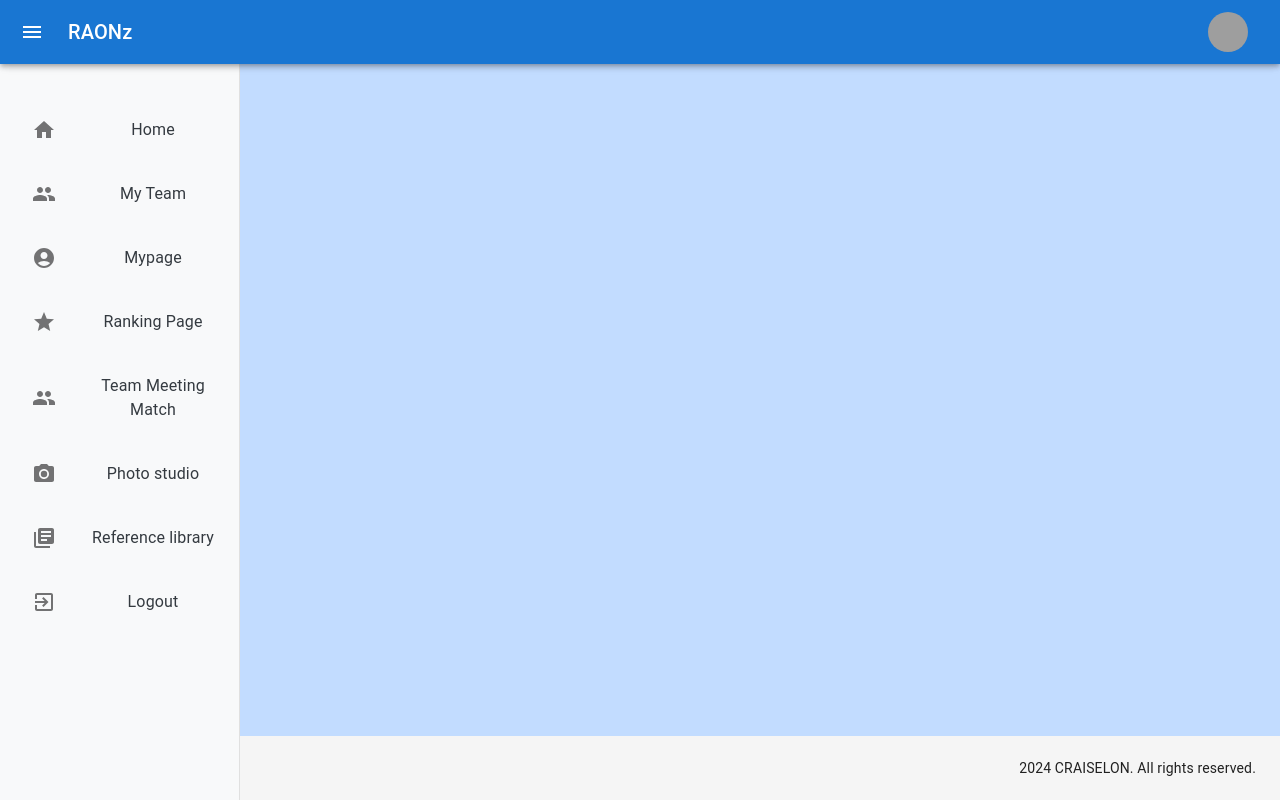
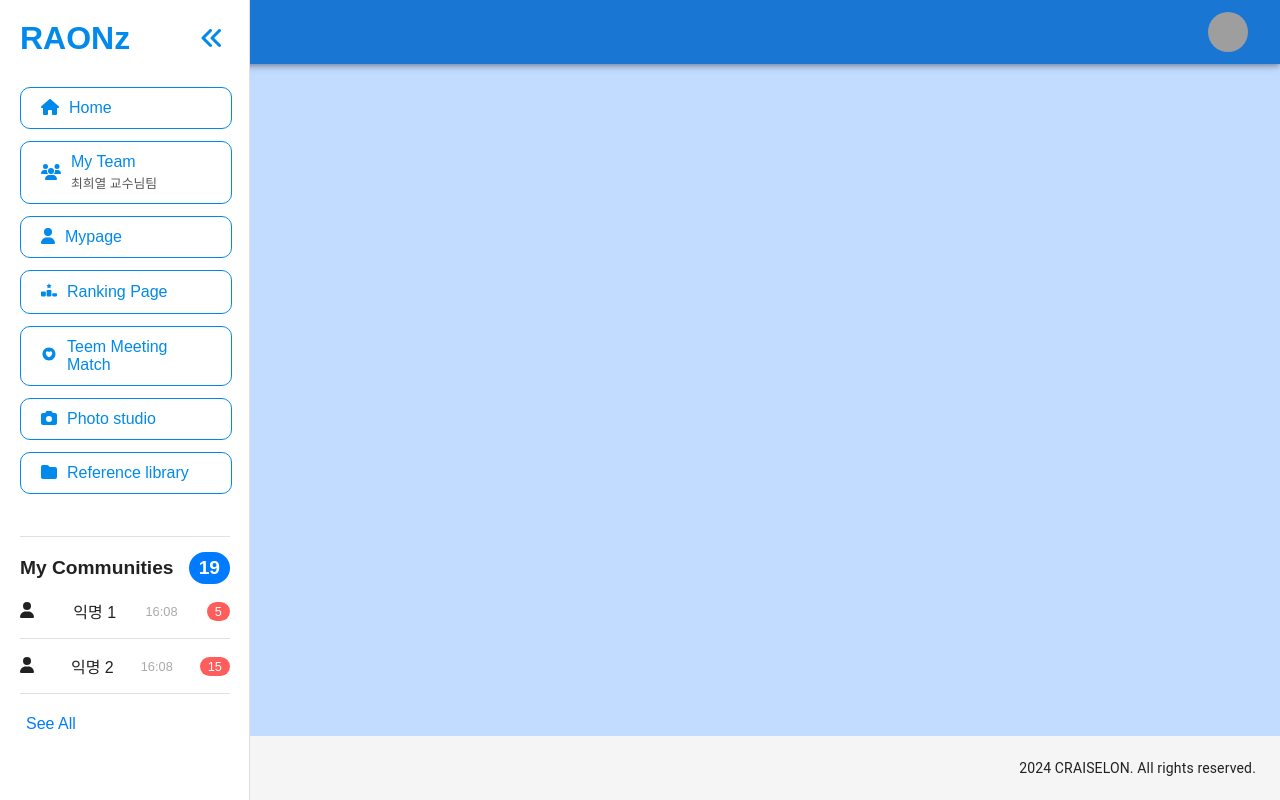
Before and after one commit to 2024-SE-Project/FrontEnd, a React (Create React App) app in the folder hgu_tmaew_front/: page /dashboard in a window 1280 px wide. Built offline with nearby package versions, Linux system fonts and the light colour scheme; grey boxes are pictures that could not be loaded.

Commit message:
change drawer
사이드바 수정

```diff
--- a/hgu_tmaew_front/package.json
+++ b/hgu_tmaew_front/package.json
@@ -6,6 +6,8 @@
     "@emotion/react": "^11.11.4",
     "@emotion/style": "^0.8.0",
     "@emotion/styled": "^11.11.5",
+    "@fortawesome/free-solid-svg-icons": "^6.5.2",
+    "@fortawesome/react-fontawesome": "^0.2.2",
     "@iconify/react": "^4.1.1",
     "@mui/icons-material": "^5.15.19",
     "@mui/material": "^5.15.19",
@@ -20,6 +22,7 @@
     "react": "^18.3.1",
     "react-dom": "^18.3.1",
     "react-helmet-async": "^2.0.5",
+    "react-icons": "^5.2.1",
     "react-parallax": "^3.5.1",
     "react-router-dom": "^6.23.0",
     "react-scripts": "5.0.1",
--- a/hgu_tmaew_front/public/index.html
+++ b/hgu_tmaew_front/public/index.html
@@ -2,6 +2,7 @@
 <html lang="en">
   <head>
     <meta charset="utf-8" />
+    <link rel="stylesheet" href="https://cdnjs.cloudflare.com/ajax/libs/font-awesome/5.15.4/css/all.min.css">
     <link rel="icon" href="%PUBLIC_URL%/logo.svg" type="image/svg+xml" />
     <meta name="viewport" content="width=device-width, initial-scale=1" />
     <meta name="theme-color" content="#000000" />
--- a/hgu_tmaew_front/src/page/css/Sidebar.css
+++ b/hgu_tmaew_front/src/page/css/Sidebar.css
@@ -1,12 +1,11 @@
+@import url('https://cdnjs.cloudflare.com/ajax/libs/font-awesome/5.15.4/css/all.min.css');
+
 .sidebar {
-    width: 250px;
-    background-color: #f8f9fa;
-    height: 100vh;
-    display: flex;
-    flex-direction: column;
-    align-items: center;
-    padding-top: 20px;
-    box-shadow: 2px 0 5px rgba(0,0,0,0.1);
+    width: 210px;
+    background-color: #ffffff;
+    border-right: 1px solid #e0e0e0;
+    padding: 20px;
+    font-family: Arial, sans-serif;
 }
 
 .sidebar-header {
@@ -15,38 +14,117 @@
     align-items: center;
 }
 
-.logo {
-    margin-left: -15%; /* 이 부분은 필요에 따라 조정 */
-    font-size: 35px;
-    font-weight: bold;
-    color: #007bff;
-    margin-bottom: 30px;
-    flex-grow: 1; /* 남은 공간을 차지하게 함 */
+.sidebar-header h1 {
+    color: #0189EC;
+    margin: 0;
 }
 
-.MuiList-root {
-    width: 100%;
+.back-button {
+    color: #0189EC;
+    background: none;
+    border: none;
+    font-size: 1.5rem;
+    cursor: pointer;
 }
 
-.MuiListItemButton-root {
-    justify-content: center;
-    padding: 15px;
-    border-radius: 8px;
-    margin: 5px 0;
-    transition: background-color 0.3s;
+.sidebar-menu {
+    margin-top: 30px;
+    padding-bottom: 30px;
 }
 
-.MuiListItemButton-root:hover {
-    background-color: #007bff;
+.menu-link {
+    text-decoration: none;
 }
 
-.MuiListItemText-primary {
-    text-align: center;
-    color: #343a40;
-    font-size: 16px;
-    font-weight: 500;
+.menu-item {
+    display: flex;
+    align-items: center;
+    border: 1px solid #0189EC;
+    background-color: #ffffff;
+    padding: 11px 20px;
+    width: calc(100% - 40px);
+    text-align: left;
+    cursor: pointer;
+    margin-bottom: 12px;
+    border-radius: 10px;
+    color: #0189EC;
 }
 
-.MuiListItemText-primary:hover {
-    color: #007bff;
+.menu-link.active .menu-item {
+    background-color: #007BFF;
+    color: #ffffff;
 }
+
+.menu-link.active .menu-item .menu-subtext {
+    color: #ffffff;
+}
+
+.menu-icon {
+    margin-right: 10px;
+}
+
+.menu-subtext {
+    display: block;
+    padding-top: 2px;
+    font-size: 0.8rem;
+    color: #555555;
+}
+
+.menu-item-content {
+    display: flex;
+    flex-direction: column;
+}
+
+.sidebar-communities {
+    border-top: 1px solid #e0e0e0;
+    padding-top: 15px;
+}
+
+.sidebar-communities h2 {
+    display: flex;
+    justify-content: space-between;
+    align-items: center;
+    font-size: 1.2rem;
+    margin: 0;
+}
+
+.community-count {
+    background-color: #007BFF;
+    color: #ffffff;
+    padding: 5px 10px;
+    border-radius: 20px;
+}
+
+.community-message {
+    display: flex;
+    justify-content: space-between;
+    align-items: center;
+    padding: 15px 0;
+    border-bottom: 1px solid #e0e0e0;
+}
+
+.community-icon {
+    margin-right: 10px;
+}
+
+.message-time {
+    color: #aaaaaa;
+    font-size: 0.8rem;
+}
+
+.message-badge {
+    background-color: #ff5c5c;
+    color: #ffffff;
+    padding: 2px 8px;
+    border-radius: 12px;
+    font-size: 0.8rem;
+}
+
+.see-all {
+    background: none;
+    border: none;
+    color: #007BFF;
+    cursor: pointer;
+    font-size: 1rem;
+    margin-top: 20px;
+}
--- a/hgu_tmaew_front/src/page/dashboard/Dashboard.jsx
+++ b/hgu_tmaew_front/src/page/dashboard/Dashboard.jsx
@@ -24,7 +24,8 @@ export default function Dashboard() {
                 variant="persistent"
                 open={isDrawerOpen}
                 sx={{
-                    '& .MuiDrawer-paper': { boxSizing: 'border-box', width: 240 },
+                    zIndex: (theme) => theme.zIndex.drawer + 2,
+                    '& .MuiDrawer-paper': { boxSizing: 'border-box', width: 250 },
                 }}
             >
                 <Sidebar toggleDrawer={toggleDrawer} />
--- a/hgu_tmaew_front/src/page/dashboard/Sidebar.jsx
+++ b/hgu_tmaew_front/src/page/dashboard/Sidebar.jsx
@@ -1,96 +1,79 @@
 import React from 'react';
-import { Link } from 'react-router-dom';
-import { List, ListItem, ListItemText, ListItemButton, ListItemIcon, IconButton } from '@mui/material';
-import HomeIcon from '@mui/icons-material/Home';
-import GroupIcon from '@mui/icons-material/Group';
-import AccountCircleIcon from '@mui/icons-material/AccountCircle';
-import StarIcon from '@mui/icons-material/Star';
-import PeopleIcon from '@mui/icons-material/People';
-import PhotoCameraIcon from '@mui/icons-material/PhotoCamera';
-import LibraryBooksIcon from '@mui/icons-material/LibraryBooks';
-import ExitToAppIcon from '@mui/icons-material/ExitToApp';
-import ChevronLeftIcon from '@mui/icons-material/ChevronLeft';
-import '../css/Sidebar.css'; // Sidebar.css 파일 import
+import { NavLink } from 'react-router-dom';
+import '../css/Sidebar.css';
+import { FontAwesomeIcon } from '@fortawesome/react-fontawesome';
+import { faHome, faUsers, faUser, faCamera, faFolder, faAngleDoubleLeft } from '@fortawesome/free-solid-svg-icons';
+import { IoHeartCircle } from 'react-icons/io5';
+import { FaRankingStar } from 'react-icons/fa6';
 
 export default function Sidebar({ toggleDrawer }) {
     return (
         <div className="sidebar">
             <div className="sidebar-header">
-                <div className="logo">RAONz</div>
-                <IconButton
-                    color="inherit"
-                    aria-label="close drawer"
-                    onClick={toggleDrawer}
-                >
-                    <ChevronLeftIcon />
-                </IconButton>
+                <h1>RAONz</h1>
+                <button className="back-button" onClick={toggleDrawer}><FontAwesomeIcon icon={faAngleDoubleLeft} /></button>
             </div>
-            <List component="nav">
-                <ListItem component="div">
-                    <ListItemButton component={Link} to="/dashboard/main">
-                        <ListItemIcon>
-                            <HomeIcon />
-                        </ListItemIcon>
-                        <ListItemText primary="Home" />
-                    </ListItemButton>
-                </ListItem>
-                <ListItem component="div">
-                    <ListItemButton component={Link} to="/dashboard/main">
-                        <ListItemIcon>
-                            <GroupIcon />
-                        </ListItemIcon>
-                        <ListItemText primary="My Team" />
-                    </ListItemButton>
-                </ListItem>
-                <ListItem component="div">
-                    <ListItemButton component={Link} to="/dashboard/profile">
-                        <ListItemIcon>
-                            <AccountCircleIcon />
-                        </ListItemIcon>
-                        <ListItemText primary="Mypage" />
-                    </ListItemButton>
-                </ListItem>
-                <ListItem component="div">
-                    <ListItemButton component={Link} to="/dashboard/ranking">
-                        <ListItemIcon>
-                            <StarIcon />
-                        </ListItemIcon>
-                        <ListItemText primary="Ranking Page" />
-                    </ListItemButton>
-                </ListItem>
-                <ListItem component="div">
-                    <ListItemButton component={Link} to="/dashboard/teammatch">
-                        <ListItemIcon>
-                            <PeopleIcon />
-                        </ListItemIcon>
-                        <ListItemText primary="Team Meeting Match" />
-                    </ListItemButton>
-                </ListItem>
-                <ListItem component="div">
-                    <ListItemButton component={Link} to="/dashboard/photo">
-                        <ListItemIcon>
-                            <PhotoCameraIcon />
-                        </ListItemIcon>
-                        <ListItemText primary="Photo studio" />
-                    </ListItemButton>
-                </ListItem>
-                <ListItem component="div">
-                    <ListItemButton component={Link} to="/dashboard/library">
-                        <ListItemIcon>
-                            <LibraryBooksIcon />
-                        </ListItemIcon>
-                        <ListItemText primary="Reference library" />
-                    </ListItemButton>
-                </ListItem>
-                <ListItem component="div">
-                    <ListItemButton component={Link} to="/home">
-                        <ListItemIcon>
-                            <ExitToAppIcon />
-                        </ListItemIcon>
-                        <ListItemText primary="Logout" />
-                    </ListItemButton>
-                </ListItem>
-            </List>
+            <div className="sidebar-menu">
+                <NavLink to="/dashboard/main" className="menu-link" activeClassName="active">
+                    <div className="menu-item">
+                        <span className="menu-icon"><FontAwesomeIcon icon={faHome} /></span>
+                        Home
+                    </div>
+                </NavLink>
+                <NavLink to="/dashboard/main" className="menu-link" activeClassName="active">
+                    <div className="menu-item">
+                        <span className="menu-icon"><FontAwesomeIcon icon={faUsers} /></span>
+                        <div className="menu-item-content">
+                            My Team
+                            <span className="menu-subtext">최희열 교수님팀</span>
+                        </div>
+                    </div>
+                </NavLink>
+                <NavLink to="/dashboard/profile" className="menu-link" activeClassName="active">
+                    <div className="menu-item">
+                        <span className="menu-icon"><FontAwesomeIcon icon={faUser} /></span>
+                        Mypage
+                    </div>
+                </NavLink>
+                <NavLink to="/dashboard/ranking" className="menu-link" activeClassName="active">
+                    <div className="menu-item">
+                        <span className="menu-icon"><FaRankingStar /></span>
+                        Ranking Page
+                    </div>
+                </NavLink>
+                <NavLink to="/dashboard/teammatch" className="menu-link" activeClassName="active">
+                    <div className="menu-item">
+                        <span className="menu-icon"><IoHeartCircle /></span>
+                        Teem Meeting Match
+                    </div>
+                </NavLink>
+                <NavLink to="/dashboard/photo" className="menu-link" activeClassName="active">
+                    <div className="menu-item">
+                        <span className="menu-icon"><FontAwesomeIcon icon={faCamera} /></span>
+                        Photo studio
+                    </div>
+                </NavLink>
+                <NavLink to="/dashboard/library" className="menu-link" activeClassName="active">
+                    <div className="menu-item">
+                        <span className="menu-icon"><FontAwesomeIcon icon={faFolder} /></span>
+                        Reference library
+                    </div>
+                </NavLink>
+            </div>
+            <div className="sidebar-communities">
+                <h2>My Communities <span className="community-count">19</span></h2>
+                <div className="community-message">
+                    <span className="community-icon"><FontAwesomeIcon icon={faUser} /></span>
+                    익명 1 <span className="message-time">16:08</span>
+                    <span className="message-badge">5</span>
+                </div>
+                <div className="community-message">
+                    <span className="community-icon"><FontAwesomeIcon icon={faUser} /></span>
+                    익명 2 <span className="message-time">16:08</span>
+                    <span className="message-badge">15</span>
+                </div>
+                <button className="see-all">See All</button>
+            </div>
         </div>
     );
 }
```
Also changed, not shown: 1 other file (tests, documents, lock files or other folders).
